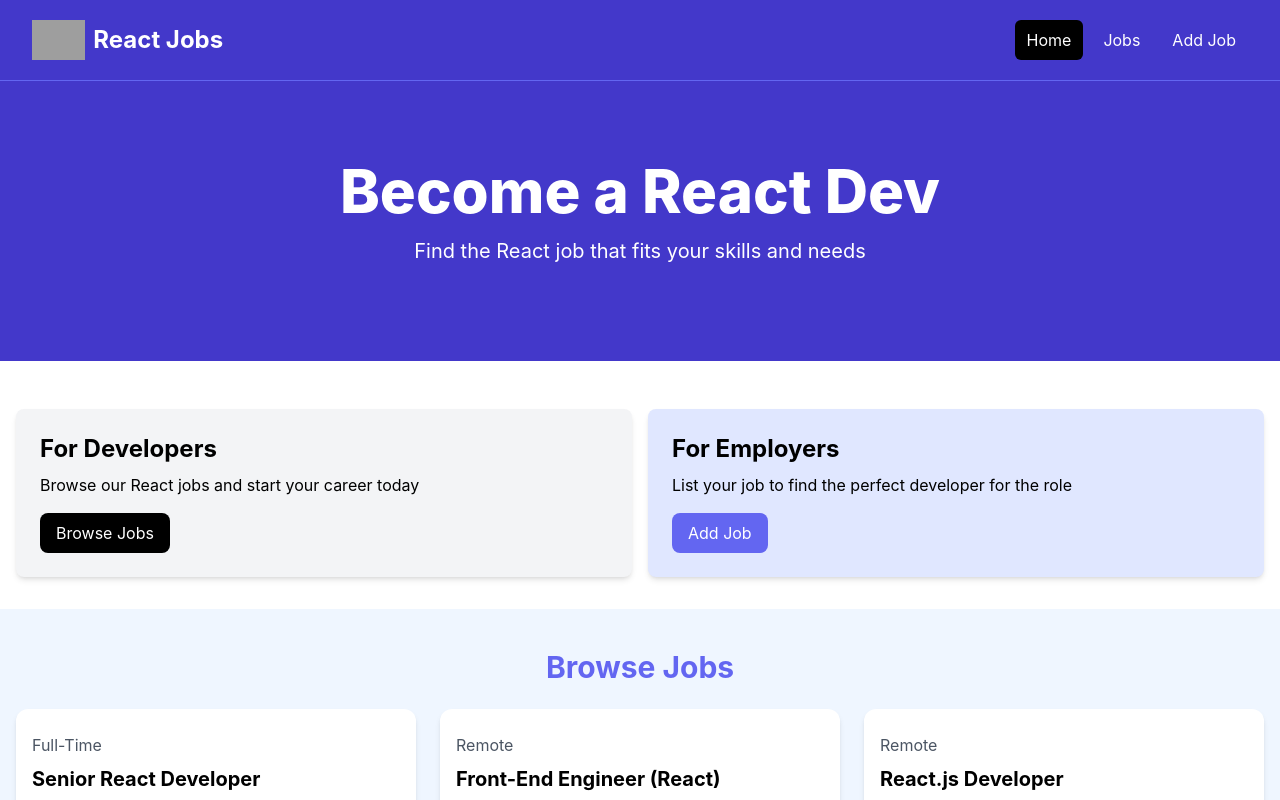
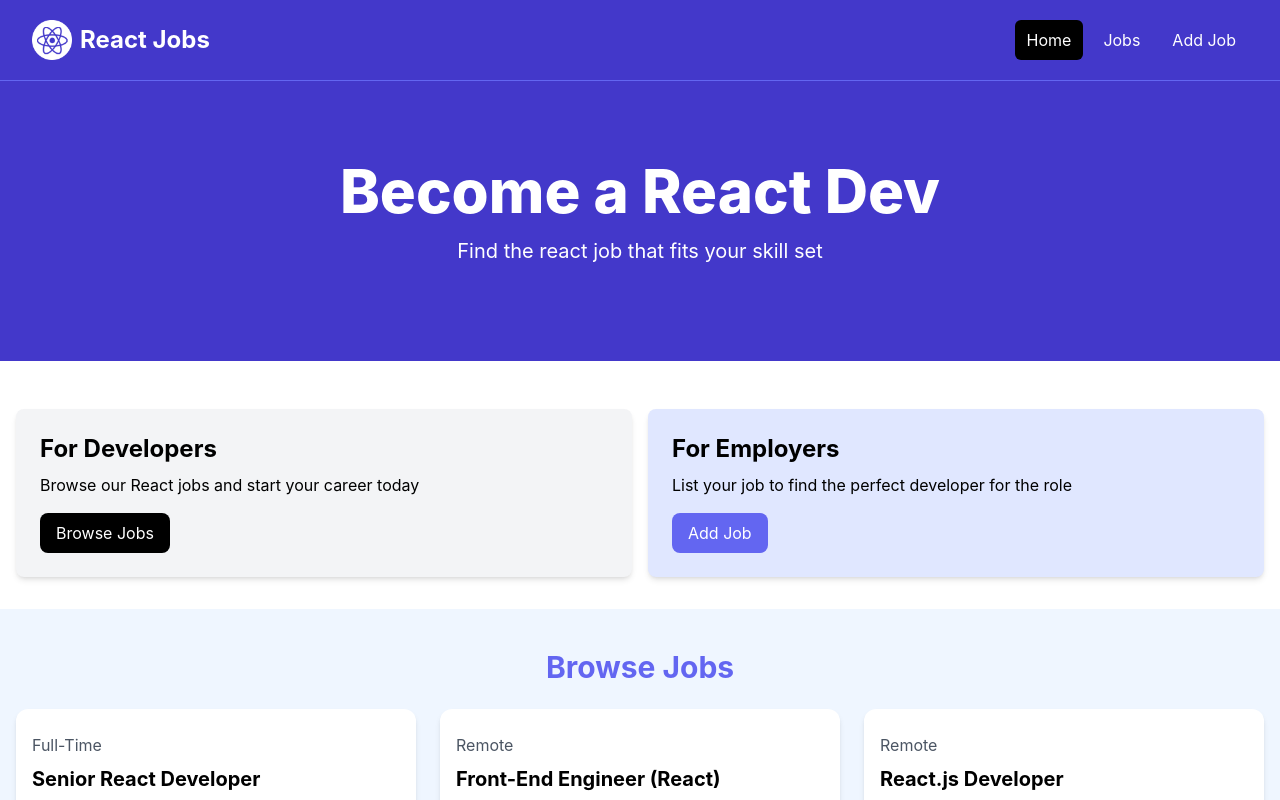
Before and after one commit to ebrahimmorkas/react-job-listing-project, a React (Create React App) app: page / in a window 1280 px wide. Shown: the top 800 px of the page. Built offline with nearby package versions, Linux system fonts and the light colour scheme; grey boxes are pictures that could not be loaded.

Commit message:
Navbar and Hero componnets created successfully

```diff
--- a/src/App.js
+++ b/src/App.js
@@ -1,66 +1,14 @@
 import React from 'react'
+import Navbar from './components/Navbar'
+import Hero from './components/Hero'
 
 function App() {
   return (
     <>
-    <nav className="bg-indigo-700 border-b border-indigo-500">
-      <div className="mx-auto max-w-7xl px-2 sm:px-6 lg:px-8">
-        <div className="flex h-20 items-center justify-between">
-          <div
-            className="flex flex-1 items-center justify-center md:items-stretch md:justify-start"
-          >
-            {/* <!-- Logo --> */}
-            <a className="flex flex-shrink-0 items-center mr-4" href="/index.html">
-              <img
-                className="h-10 w-auto"
-                src="images/logo.png"
-                alt="React Jobs"
-              />
-              <span className="hidden md:block text-white text-2xl font-bold ml-2"
-                >React Jobs</span
-              >
-            </a>
-            <div className="md:ml-auto">
-              <div className="flex space-x-2">
-                <a
-                  href="/index.html"
-                  className="text-white bg-black hover:bg-gray-900 hover:text-white rounded-md px-3 py-2"
-                  >Home</a
-                >
-                <a
-                  href="/jobs.html"
-                  className="text-white hover:bg-gray-900 hover:text-white rounded-md px-3 py-2"
-                  >Jobs</a
-                >
-                <a
-                  href="/add-job.html"
-                  className="text-white hover:bg-gray-900 hover:text-white rounded-md px-3 py-2"
-                  >Add Job</a
-                >
-              </div>
-            </div>
-          </div>
-        </div>
-      </div>
-    </nav>
 
+    <Navbar />
     {/* <!-- Hero --> */}
-    <section className="bg-indigo-700 py-20 mb-4">
-      <div
-        className="max-w-7xl mx-auto px-4 sm:px-6 lg:px-8 flex flex-col items-center"
-      >
-        <div className="text-center">
-          <h1
-            className="text-4xl font-extrabold text-white sm:text-5xl md:text-6xl"
-          >
-            Become a React Dev
-          </h1>
-          <p className="my-4 text-xl text-white">
-            Find the React job that fits your skills and needs
-          </p>
-        </div>
-      </div>
-    </section>
+    <Hero title = "Become a React Dev" subtitle = "Find the react job that fits your skill set" />
 
     {/* <!-- Developers and Employers --> */}
     <section className="py-4">
--- /dev/null
+++ b/src/components/Hero.jsx
@@ -0,0 +1,26 @@
+import React from 'react'
+
+function Hero(props) {
+  return (
+    <>
+    <section className="bg-indigo-700 py-20 mb-4">
+      <div
+        className="max-w-7xl mx-auto px-4 sm:px-6 lg:px-8 flex flex-col items-center"
+      >
+        <div className="text-center">
+          <h1
+            className="text-4xl font-extrabold text-white sm:text-5xl md:text-6xl"
+          >
+            {props.title}
+          </h1>
+          <p className="my-4 text-xl text-white">
+            {props.subtitle}
+          </p>
+        </div>
+      </div>
+    </section>
+    </>
+  )
+}
+
+export default Hero
--- /dev/null
+++ b/src/components/Navbar.jsx
@@ -0,0 +1,51 @@
+import React from 'react'
+import logo from '../assets/images/logo.png'
+
+function Navbar() {
+    return (
+        <>
+            <nav className="bg-indigo-700 border-b border-indigo-500">
+                <div className="mx-auto max-w-7xl px-2 sm:px-6 lg:px-8">
+                    <div className="flex h-20 items-center justify-between">
+                        <div
+                            className="flex flex-1 items-center justify-center md:items-stretch md:justify-start"
+                        >
+                            {/* <!-- Logo --> */}
+                            <a className="flex flex-shrink-0 items-center mr-4" href="/index.html">
+                                <img
+                                    className="h-10 w-auto"
+                                    src={logo}
+                                    alt="React Jobs"
+                                />
+                                <span className="hidden md:block text-white text-2xl font-bold ml-2"
+                                >React Jobs</span
+                                >
+                            </a>
+                            <div className="md:ml-auto">
+                                <div className="flex space-x-2">
+                                    <a
+                                        href="/index.html"
+                                        className="text-white bg-black hover:bg-gray-900 hover:text-white rounded-md px-3 py-2"
+                                    >Home</a
+                                    >
+                                    <a
+                                        href="/jobs.html"
+                                        className="text-white hover:bg-gray-900 hover:text-white rounded-md px-3 py-2"
+                                    >Jobs</a
+                                    >
+                                    <a
+                                        href="/add-job.html"
+                                        className="text-white hover:bg-gray-900 hover:text-white rounded-md px-3 py-2"
+                                    >Add Job</a
+                                    >
+                                </div>
+                            </div>
+                        </div>
+                    </div>
+                </div>
+            </nav>
+        </>
+    )
+}
+
+export default Navbar
```
Also changed, not shown: src/assets/images/logo.png (added).
